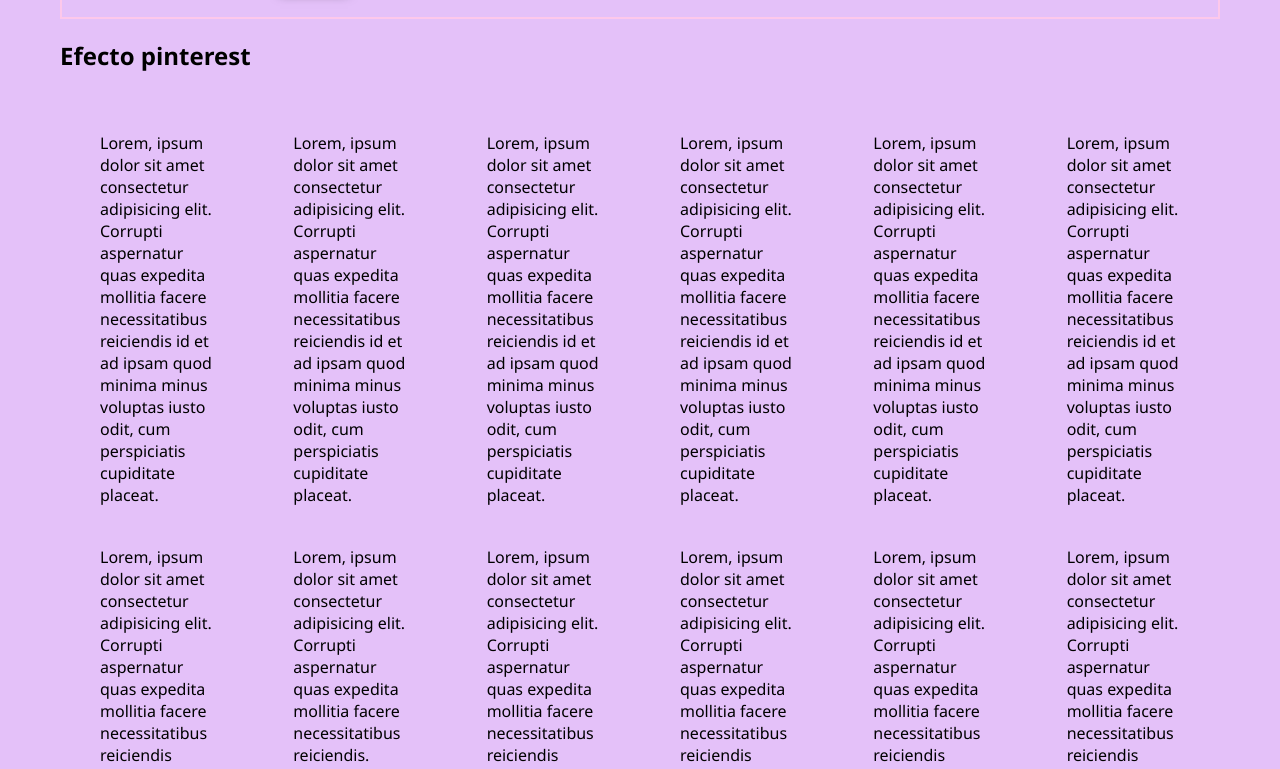
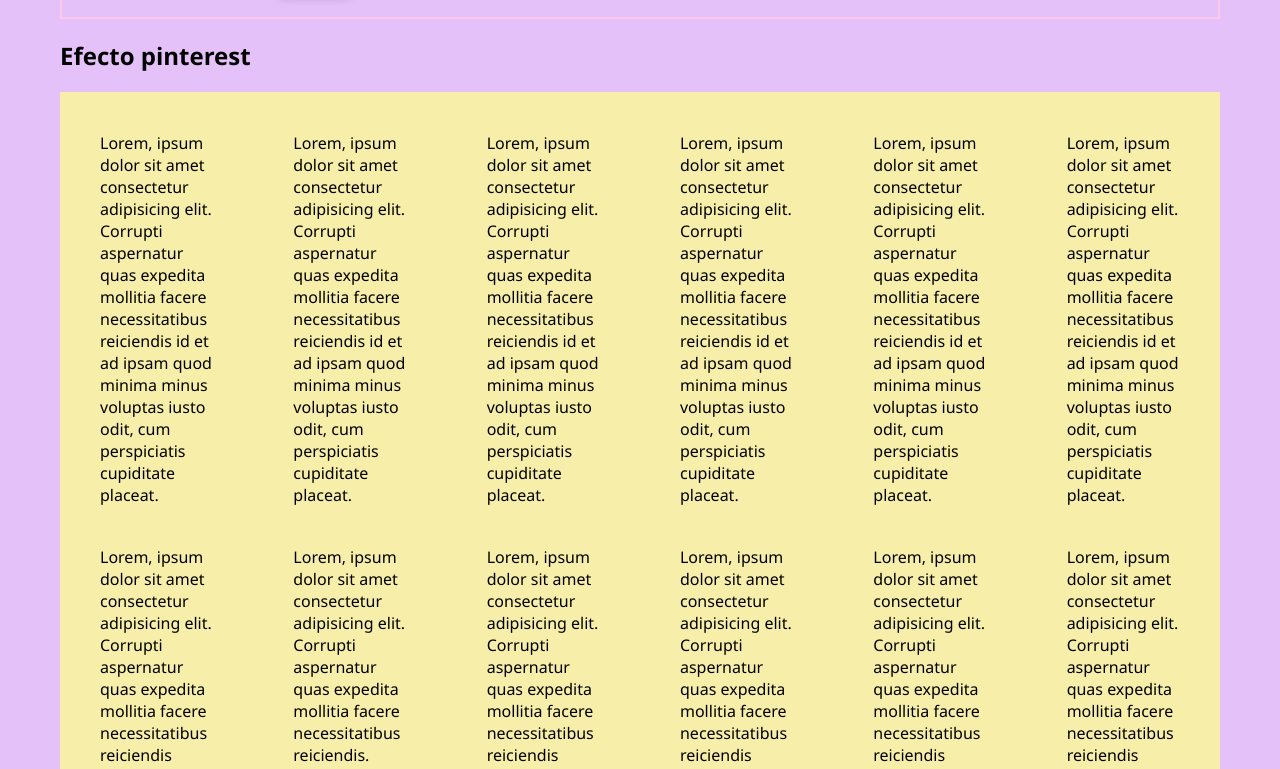
Before and after one commit to lupis1999/CLASEM2-WEB-A, a plain HTML site: page flexbox.html in a window 1280 px wide. Shown: the part 583-1352 px from the top of the page. Drawn offline with Linux system fonts and the light colour scheme.

Commit message:
clase 3: intro flexbox -Fix background color for .pinterest class in flexbox.css

```diff
--- a/css/flexbox.css
+++ b/css/flexbox.css
@@ -50,7 +50,7 @@ h1 {
     align-items: center;
 }
 .pinterest{
-
+    background-color: #f7eea9;
     display: flex;
     flex-direction: row;
     align-items: center;
```
